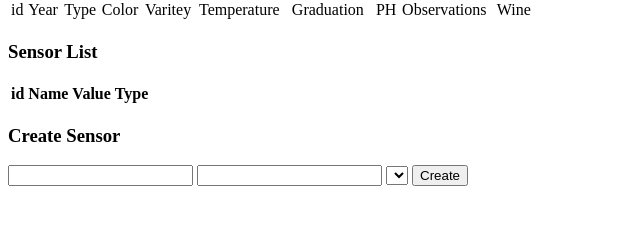
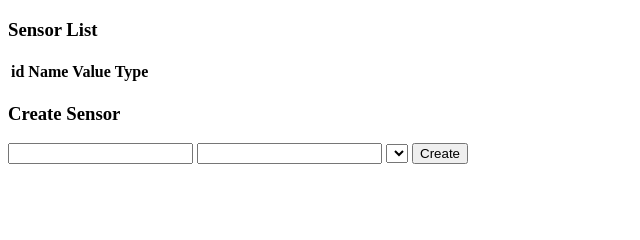
Before and after one commit to oskarg6/cuatroochenta, a Symfony app: template templates/measurement/list.html.twig in a window 1280 px wide. Shown: the part 83-323 px from the top of the page, without its empty margins (0-640 px from the left). Run offline with Twig, Linux system fonts and the light colour scheme; the template is opened without the code that fills it, so the values that code supplies are empty; some libraries are stand-ins or nearby versions.

Commit message:
feature: list measurements

```diff
--- a/templates/measurement/list.html.twig
+++ b/templates/measurement/list.html.twig
@@ -3,7 +3,7 @@
 {% block title %}Measurements{% endblock %}
 
 {% block body %}
-    <div class="measurament--section" data-controller="measurement">
+    <div class="measurament--section">
         <div class="title">
             <h3>Measurament List</h3>
         </div>
@@ -22,19 +22,8 @@
                     <th>Wine</th>
                 </tr>
             </thead>
-            <tbody>
-            <tr>
-                <td>id</td>
-                <td>Year</td>
-                <td>Type</td>
-                <td>Color</td>
-                <td>Varitey</td>
-                <td>Temperature</td>
-                <td>Graduation</td>
-                <td>PH</td>
-                <td>Observations</td>
-                <td>Wine</td>
-            </tr>
+            <tbody data-controller="measurement">
+
             </tbody>
         </table>
     </div>
```
Also changed, not shown: assets/controllers/measurement_controller.js (added, +32 -0 lines), 1 other file.
